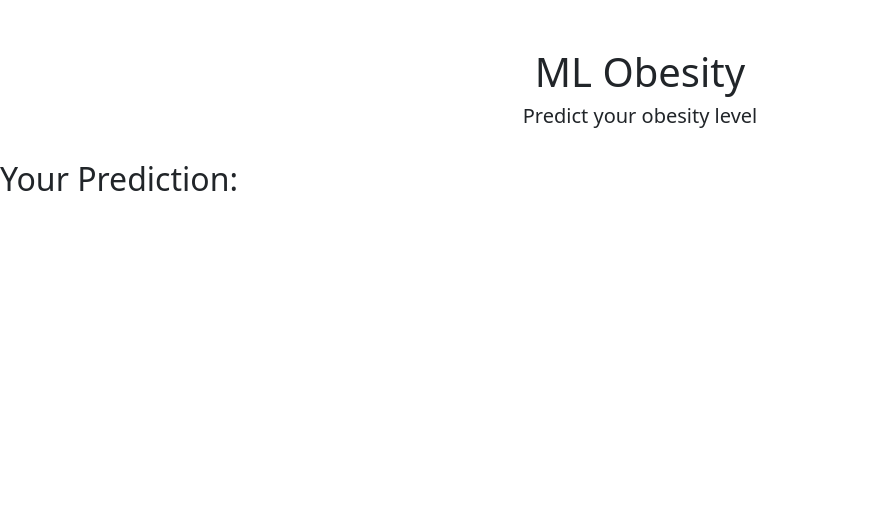
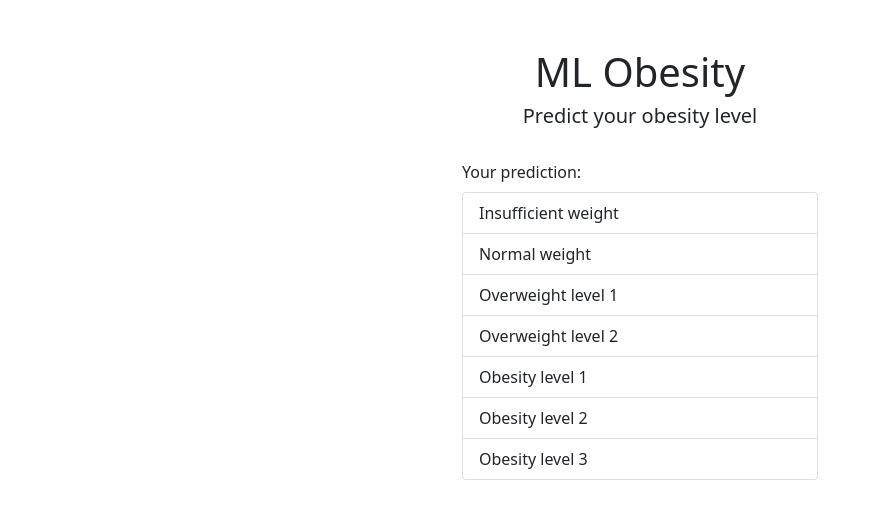
Before and after one commit to jonathan-woodruff/ml-obesity, a Flask app: template ml-obesity/templates/prediction.html in a window 1280 px wide. Shown: the top 519 px of the page, without its empty margins (0-881 px from the left). Run offline with Flask 3, Linux system fonts and the light colour scheme; the template is opened without the code that fills it, so the values that code supplies are empty; some libraries are stand-ins or nearby versions.

Commit message:
styled prediction page

```diff
--- a/ml-obesity/templates/prediction.html
+++ b/ml-obesity/templates/prediction.html
@@ -1,27 +1,68 @@
 {% extends "base.html" %}
 {% block content %}
 <main>
-    <h2>Your Prediction:</h2>
-    <p>{{ template_prediction }}</p>
-    <!--
-    <p>{{ template_gender }}</p>
-    <p>{{ template_age }}</p>
-    <p>{{ template_height }}</p>
-    <p>{{ template_heightUnit }}</p>
-    <p>{{ template_weight }}</p>
-    <p>{{ template_weightUnit }}</p>
-    <p>{{ template_family }}</p>
-    <p>{{ template_favc }}</p>
-    <p>{{ template_fcvc }}</p>
-    <p>{{ template_ncp }}</p>
-    <p>{{ template_caec }}</p>
-    <p>{{ template_smoke }}</p>
-    <p>{{ template_ch2o }}</p>
-    <p>{{ template_scc }}</p>
-    <p>{{ template_faf }}</p>
-    <p>{{ template_tue }}</p>
-    <p>{{ template_calc }}</p>
-    <p>{{ template_mtrans }}</p>
--->
+    <div class="container">
+        <div class="row mb-2">
+            <div class="col col-xs-10 col-sm-8 col-md-6 col-lg-4 mx-auto">
+                <span class="h6">Your prediction:</span>
+                {% if template_prediction == ['Insufficient_Weight'] %}
+                    <span>Insufficient weight</span>
+                {% elif template_prediction == ['Normal_Weight'] %}
+                    <span>Normal weight</span>
+                {% elif template_prediction == ['Overweight_Level_I'] %}
+                    <span>Overweight level 1</span>
+                {% elif template_prediction == ['Overweight_Level_II'] %}
+                    <span>Overweight level 2</span>
+                {% elif template_prediction == ['Obesity_Level_I'] %}
+                    <span>Obesity level 1</span>
+                {% elif template_prediction == ['Obesity_Level_II'] %}
+                    <span>Obesity level 2</span>
+                {% elif template_prediction == ['Obesity_Level_III'] %}
+                    <span>Obesity level 3</span>
+                {% endif %}
+            </div>
+        </div>
+        <div class="row">
+            <div class="col col-xs-10 col-sm-8 col-md-6 col-lg-4 mx-auto">
+                <ul class="list-group">
+                    {% if template_prediction == ['Insufficient_Weight'] %}
+                        <li class="list-group-item active">Insufficient weight</li>
+                    {% else %}
+                        <li class="list-group-item">Insufficient weight</li>
+                    {% endif %}
+                    {% if template_prediction == ['Normal_Weight'] %}
+                        <li class="list-group-item active">Normal weight</li>
+                    {% else %}
+                        <li class="list-group-item">Normal weight</li>
+                    {% endif %}
+                    {% if template_prediction == ['Overweight_Level_I'] %}
+                        <li class="list-group-item active">Overweight level 1</li>
+                    {% else %}
+                        <li class="list-group-item">Overweight level 1</li>
+                    {% endif %}
+                    {% if template_prediction == ['Overweight_Level_II'] %}
+                        <li class="list-group-item active">Overweight level 2</li>
+                    {% else %}
+                        <li class="list-group-item">Overweight level 2</li>
+                    {% endif %}
+                    {% if template_prediction == ['Obesity_Level_I'] %}
+                        <li class="list-group-item active">Obesity level 1</li>
+                    {% else %}
+                        <li class="list-group-item">Obesity level 1</li>
+                    {% endif %}
+                    {% if template_prediction == ['Obesity_Level_II'] %}
+                        <li class="list-group-item active">Obesity level 2</li>
+                    {% else %}
+                        <li class="list-group-item">Obesity level 2</li>
+                    {% endif %}
+                    {% if template_prediction == ['Obesity_Level_III'] %}
+                        <li class="list-group-item active">Obesity level 3</li>
+                    {% else %}
+                        <li class="list-group-item">Obesity level 3</li>
+                    {% endif %}
+                </ul>
+            </div>
+        </div>
+    </div>
 </main>
 {% endblock %}
--- a/ml-obesity/utilities/index.py
+++ b/ml-obesity/utilities/index.py
@@ -23,8 +23,6 @@ def fit_model():
     scaler = preprocessing.StandardScaler()
     X_train = scaler.fit_transform(X_train.values)
 
-    print(X_train)
-
     #Fit the model
     classifier = SVC(kernel="linear")
     classifier.fit(X_train, y_train)
```
